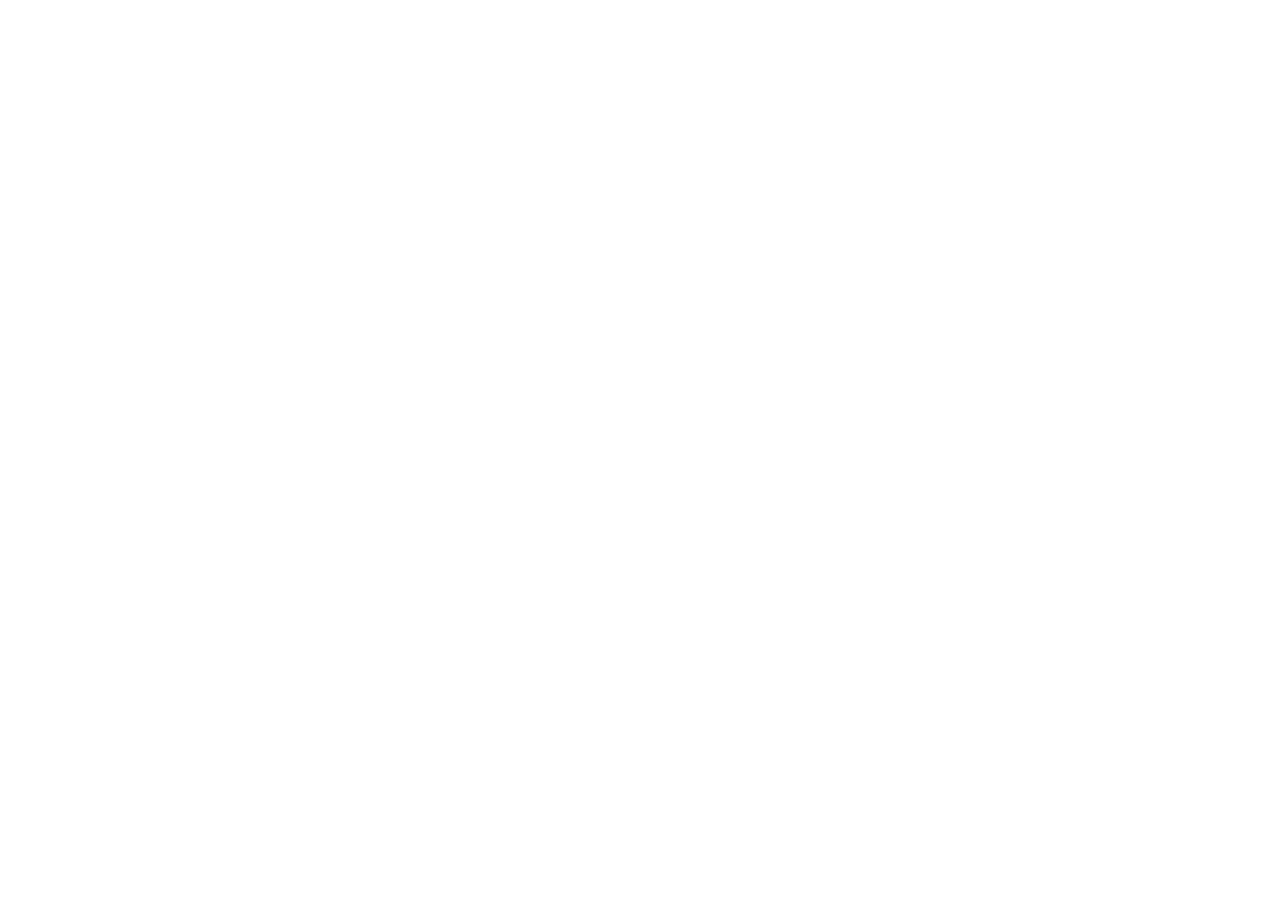
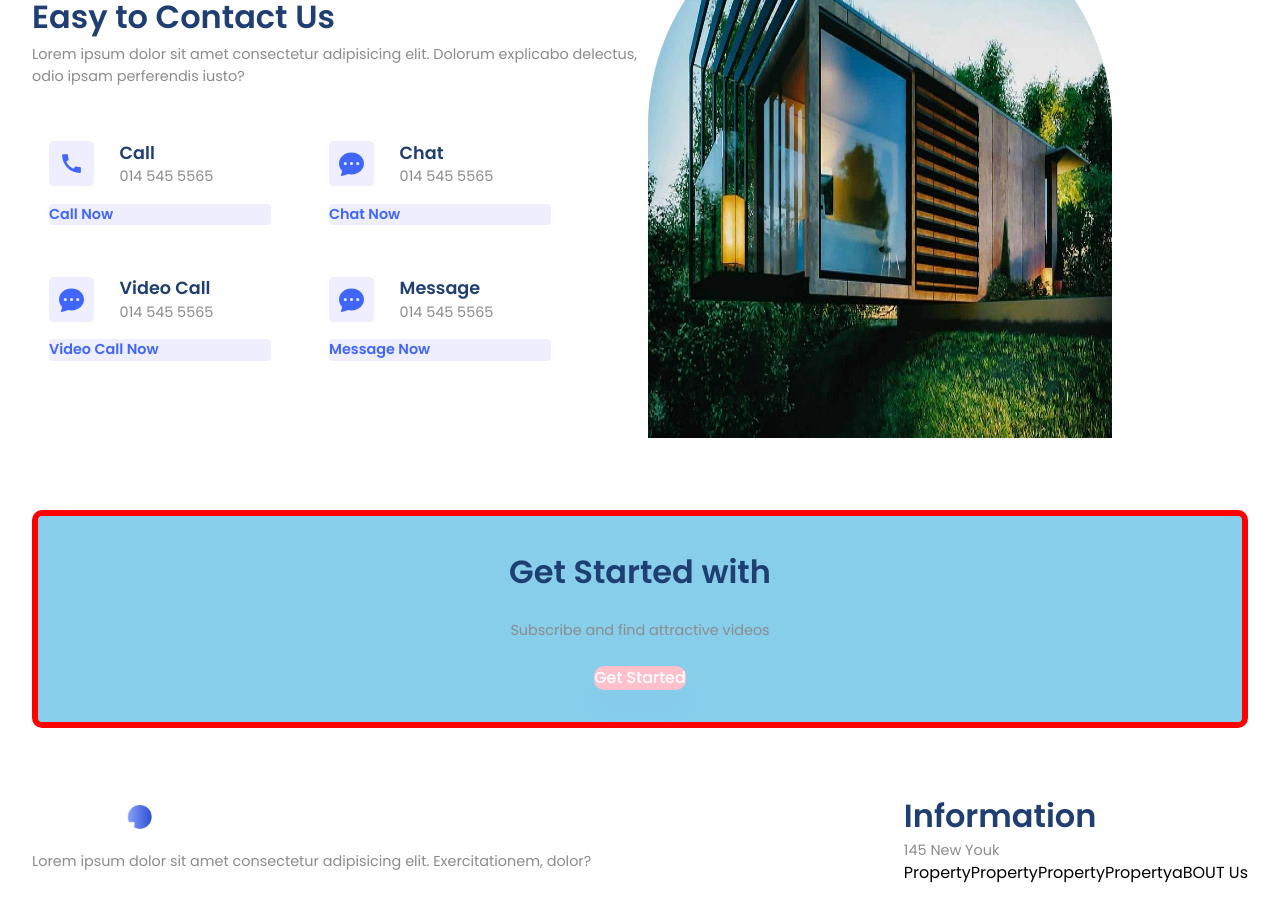
Before and after one commit to SanjoyGorai/real-estate-website, a React (Vite) app: page / in a window 1280 px wide. Shown: the part 2420-3337 px from the top of the page. Before the commit the page ends 2274 px from the top, so only its background shows below. Built offline with nearby package versions, Linux system fonts and the light colour scheme.

Commit message:
footer ongoing

```diff
--- a/src/App.jsx
+++ b/src/App.jsx
@@ -5,6 +5,9 @@
 import Companies from './componants/Companies/Companies'
 import Residencies from './componants/Residencies/Residencies'
 import Value from './componants/Value/Value'
+import Contact from './componants/Contact/Contact'
+import GetStarted from './componants/GetStarted/GetStarted'
+import Footer from './componants/Footer/Footer'
 
 function App() {
 
@@ -18,6 +21,9 @@
       <Companies />
       <Residencies />
       <Value/>
+      <Contact/>
+      <GetStarted/>
+      <Footer/>
     </div>
   )
 }
--- /dev/null
+++ b/src/componants/Contact/Contact.css
@@ -0,0 +1,62 @@
+.c-container {
+    justify-content: space-between;
+}
+
+.c-container>div {
+    flex: 1
+}
+
+.c-right {
+    width: 100%;
+}
+
+.c-left {
+    gap: 0.2rem;
+}
+
+.contactModes {
+    margin-top: 2rem;
+    gap: 1rem;
+}
+
+.contactModes .row {
+    gap: 1.5rem;
+}
+
+.mode {
+    width: 16rem;
+    padding: 1rem;
+    border: 0.8px solid rgba(281, 281, 281, 0.143);
+    border-radius: 5px;
+    gap: 1rem;
+    transition: all 300ms ease-in;
+}
+
+.mode .button {
+    width: 100%;
+    background-color: var(--lightBlue);
+    color: var(--blue);
+    font-size: 0.9rem;
+    font-weight: 600;
+}
+
+.mode>:nth-child(1) {
+    width: 100%;
+    gap: 1.6rem;
+}
+
+.mode .detail .primaryText {
+    font-size: 1.1rem;
+    font-weight: 600;
+}
+
+.mode:hover {
+    scale: 1.1;
+    box-shadow: var(--shadow);
+}
+
+.mode .button:hover {
+    background: var(--blue-gradient);
+    color: white;
+    scale: 0.8;
+}
--- /dev/null
+++ b/src/componants/Contact/Contact.jsx
@@ -0,0 +1,95 @@
+import React from 'react'
+import './Contact.css'
+import { MdCall } from 'react-icons/md'
+import { BsFillChatDotsFill } from 'react-icons/bs'
+import { HiChatBubbleBottomCenter } from 'react-icons/hi2'
+
+const Contact = () => {
+    return (
+        <section className="c-wrapper">
+            <div className="paddings innerWidth flexCenter c-container">
+
+                {/* left side */}
+                <div className="flexColStart c-left">
+                    <span className='orangeText'>Our Contacts</span>
+                    <span className='primaryText'>Easy to Contact Us</span>
+                    <span className='secondaryText'>Lorem ipsum dolor sit amet consectetur adipisicing elit. Dolorum explicabo delectus, odio ipsam perferendis iusto?</span>
+
+                    <div className='flexColStart contactModes'>
+                        {/* first row */}
+                        <div className="flexStart row">
+                            <div className="flexColCenter mode">
+                                <div className="flexStart">
+                                    <div className="flexCenter icon">
+                                        <MdCall size={25} />
+                                    </div>
+                                    <div className="flexColStart detail ">
+                                        <span className='primaryText'>Call</span>
+                                        <span className='secondaryText'>014 545 5565</span>
+                                    </div>
+                                </div>
+                                <div className="flexCenter button">Call Now</div>
+                            </div>
+
+                            {/* second row */}
+                            <div className="flexColCenter mode">
+                                <div className="flexStart">
+                                    <div className="flexCenter icon">
+                                        <BsFillChatDotsFill size={25} />
+                                    </div>
+                                    <div className="flexColStart detail ">
+                                        <span className='primaryText'>Chat</span>
+                                        <span className='secondaryText'>014 545 5565</span>
+                                    </div>
+                                </div>
+                                <div className="flexCenter button">Chat Now</div>
+                            </div>
+                        </div>
+
+                        {/* second row */}
+                        <div className="flexStart row">
+                            <div className="flexColCenter mode">
+                                <div className="flexStart">
+                                    <div className="flexCenter icon">
+                                        <BsFillChatDotsFill size={25} />
+                                    </div>
+                                    <div className="flexColStart detail ">
+                                        <span className='primaryText'>Video Call</span>
+                                        <span className='secondaryText'>014 545 5565</span>
+                                    </div>
+                                </div>
+                                <div className="flexCenter button">Video Call Now</div>
+                            </div>
+
+                            {/* fourth mode */}
+                            <div className="flexColCenter mode">
+                                <div className="flexStart">
+                                    <div className="flexCenter icon">
+                                        <BsFillChatDotsFill size={25} />
+                                    </div>
+                                    <div className="flexColStart detail ">
+                                        <span className='primaryText'>Message</span>
+                                        <span className='secondaryText'>014 545 5565</span>
+                                    </div>
+                                </div>
+                                <div className="flexCenter button">Message Now</div>
+                            </div>
+                        </div>
+
+                    </div>
+
+                </div>
+
+                {/* right side */}
+                <div className="c-right">
+                    <div className="image-container">
+                        <img src="./contact.jpg" alt="con" />
+                    </div>
+                </div>
+
+            </div>
+        </section>
+    )
+}
+
+export default Contact
--- /dev/null
+++ b/src/componants/Footer/Footer.jsx
@@ -0,0 +1,38 @@
+import React from 'react'
+import './Footer.css'
+
+const Footer = () => {
+  return (
+    <section className="f-wrapper">
+        <div className="paddings innnerWidth flexCenter f-container">
+
+            {/* left side */}
+            <div className="flexColStart f-left">
+                <img src="./logo.png" alt="" width={120} />
+                <span className='secondaryText'>
+                    Lorem ipsum dolor sit amet consectetur adipisicing elit. Exercitationem, dolor?
+                </span>
+            </div>
+
+             {/* right side */}
+             <div className="flexColStart f-right">
+                <span className='primaryText'>
+                    Information
+                </span>
+                <span className='secondaryText'>145 New Youk</span>
+
+                <div className="flexCenter f-menu">
+                    <span>Property</span>
+                    <span>Property</span>
+                    <span>Property</span>
+                    <span>Property</span>
+                    <span>aBOUT Us</span>
+                </div>
+            </div>
+
+        </div>
+    </section>
+    )
+}
+
+export default Footer
--- /dev/null
+++ b/src/componants/GetStarted/GetStarted.css
@@ -0,0 +1,22 @@
+.inner-container{
+    gap: 1.5rem;
+    background-color: skyblue;
+    padding: 2rem;
+    border-radius: 10px;
+    border: 6px solid red;
+    text-align: center;
+}
+.inner-container primaryText{
+    color: white;
+    font-weight: 600;
+}
+.inner-container secondaryText{
+    color: rgba(green, green, blue, alpha);
+
+}
+.inner-container .button{
+    background: pink;
+    border: 2ps solid orange;
+    box-shadow: var(--shadow);
+    border-radius: 10px;
+}
--- /dev/null
+++ b/src/componants/GetStarted/GetStarted.jsx
@@ -0,0 +1,20 @@
+import React from 'react'
+import './GetStarted.css'
+
+const GetStarted = () => {
+  return (
+    <section className="g-wrapper">
+        <div className="paddings innerWidth g-container">
+            <div className="flexColCenter inner-container">
+                <span className='primaryText'>Get Started with </span>
+                <span className='secondaryText'>Subscribe and find attractive videos</span>
+                <button className='button'>
+                    <a href="">Get Started</a>
+                </button>
+            </div>
+        </div>
+    </section>
+  )
+}
+
+export default GetStarted
```
Also changed, not shown: src/componants/Footer/Footer.css (added).
